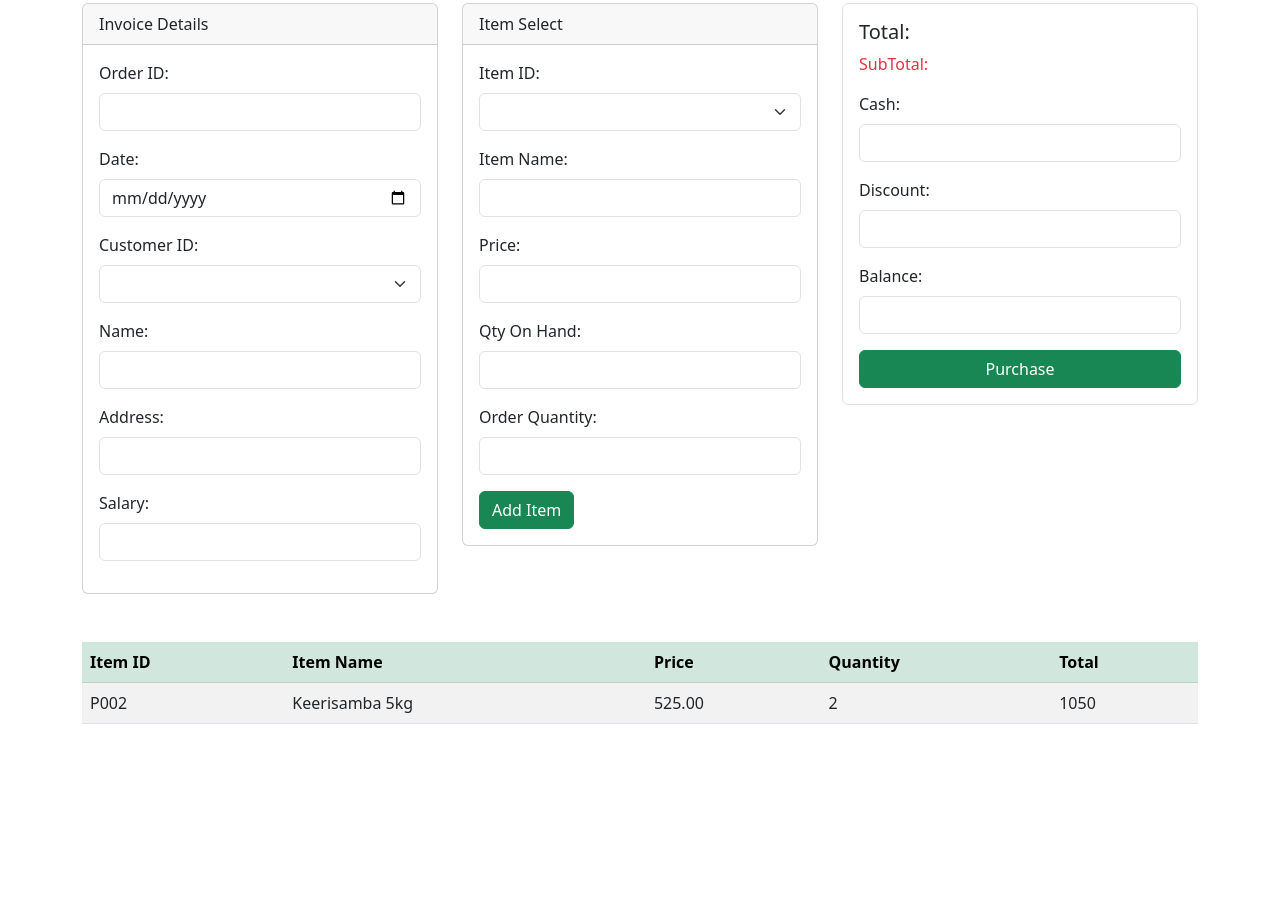
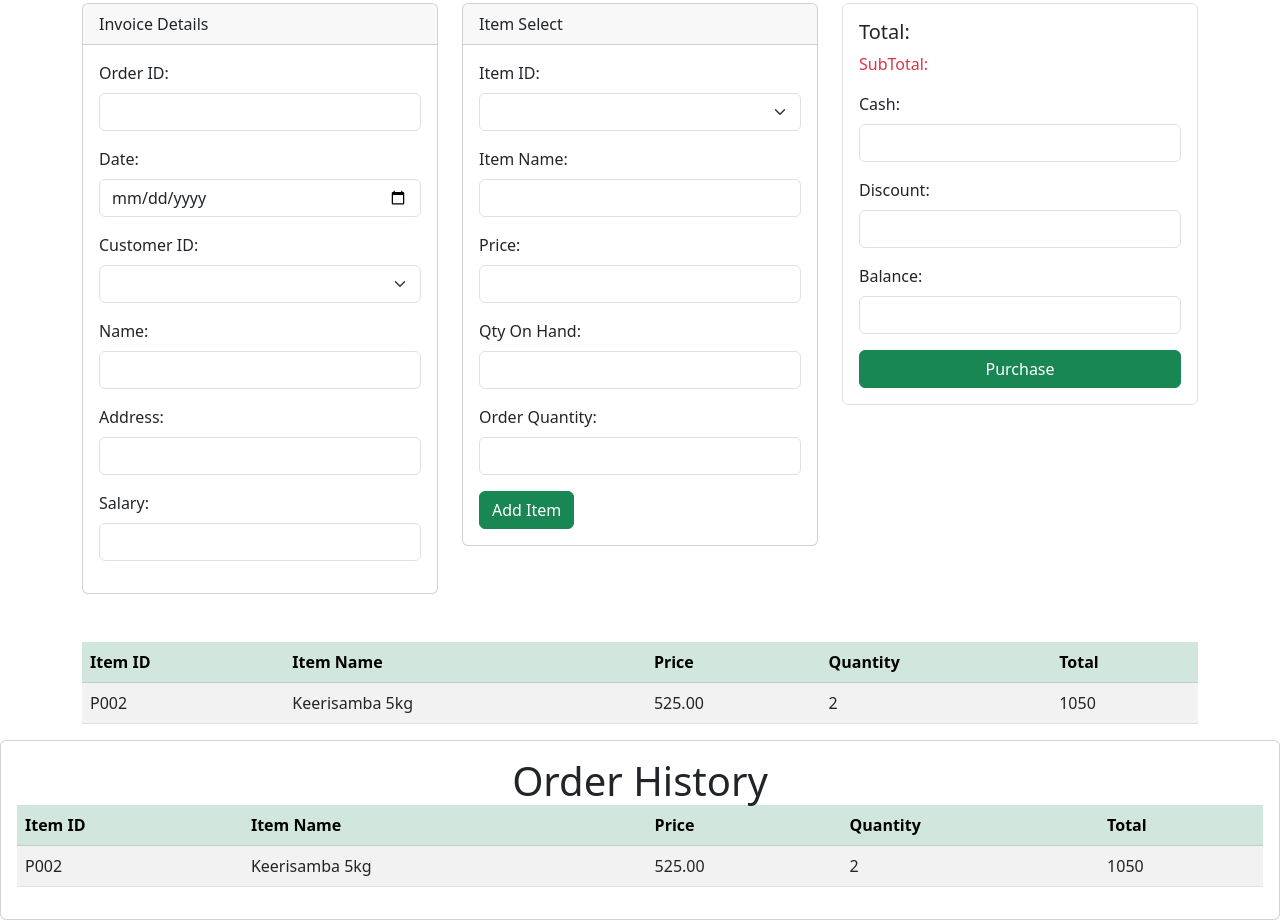
Before and after one commit to GihanViduranga/Boostrap_POS_Project, a plain HTML site: page index.html in a window 1280 px wide. Shown: the part 1552-2472 px from the top of the page. Before the commit the page ends 2292 px from the top, so only its background shows below. Drawn offline with nearby package versions, Linux system fonts and the light colour scheme; a script that the page names is missing.

Commit message:
Create Order History

```diff
--- a/index.html
+++ b/index.html
@@ -304,7 +304,10 @@
         </div>
     </div>
 </main>
-<!--<div class="mt-5" id="HistoryOfOrder">
+<div class="card" id="HistoryOfOrder">
+    <div class="card-body">
+        <h1 class="text-start position-absolute top-10 start-50 translate-middle-x">Order History</h1>
+        <div class="mt-5" >
             <table class="table table-striped">
                 <thead class="table-success">
                 <tr>
@@ -325,7 +328,9 @@
                 </tr>
                 </tbody>
             </table>
-</div>-->
+        </div>
+    </div>
+</div>
 
 
 <script src="POS_JS.js"></script>
```
Lines whose indentation alone changed are shown as unchanged.
